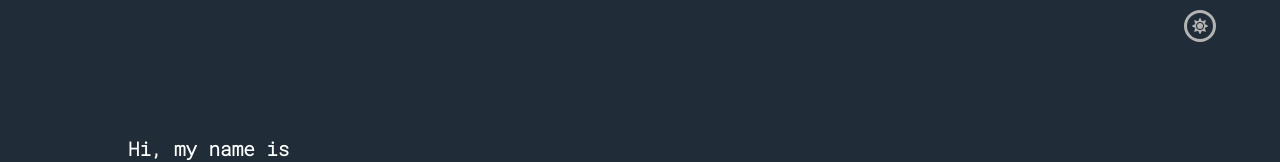
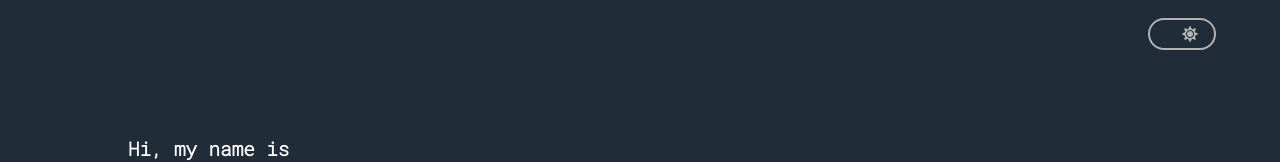
Before and after one commit to EECvision/porfolio-website, a React (Create React App) app: page / in a window 1280 px wide. Shown: the top 162 px of the page. Built offline with nearby package versions, Linux system fonts and the light colour scheme.

Commit message:
adjust fonts

```diff
--- a/src/components/about/about.module.css
+++ b/src/components/about/about.module.css
@@ -121,7 +121,7 @@
   }
 
   .aboutText {
-    font-size: 1.1rem;
+    font-size: 1rem;
     text-align: center;
   }
 }
--- a/src/components/banner/banner.module.css
+++ b/src/components/banner/banner.module.css
@@ -44,14 +44,12 @@
 @media screen and (max-width: 768px) {
   .bannerContainer {
     padding: 0 2rem;
-    margin-top: 1.5rem;
   }
 }
 
 @media screen and (max-width: 425px) {
   .bannerContainer {
     padding: 0 1rem;
-    margin-top: 1rem;
   }
   .textContainer {
     font-size: 1rem;
--- a/src/components/contact/contact.component.jsx
+++ b/src/components/contact/contact.component.jsx
@@ -24,15 +24,14 @@ const Contact = () => {
       </p>
       <p className={styles.contactHeader}>
         <span style={{ color: textColor }}>I am always available via </span>
-        <i
-          style={{ background: elementColor, padding: '0.5rem 1rem', borderRadius: '0.3rem', color: inputColor }}
-          className="icon fas fa-long-arrow-alt-down">
-        </i>
+        <span style={{ background: elementColor, padding: '0.4rem 1rem', borderRadius: '0.3rem', color: inputColor }}>
+          <i className="icon fas fa-long-arrow-alt-down"></i>
+        </span>
       </p>
       <div className={styles.contactListContainer}>
-        <div style={{ color: textColor }} className={styles.contact}> <i class="far fa-envelope"></i> ezekaemmanuel1710@gmail.com </div>
-        <div style={{ color: textColor }} className={styles.contact}> <i class="fas fa-phone-alt"></i> +234 80 6481 9800 </div>
-        <a style={{ border: `0.125rem solid ${inputColor}` }} className={styles.contact} href="https://twitter.com/EECvision"> <i class="fab fa-twitter"></i> </a>
+        <div style={{ color: textColor }} className={styles.contact}> <i className="far fa-envelope"></i> ezekaemmanuel1710@gmail.com </div>
+        <div style={{ color: textColor }} className={styles.contact}> <i className="fas fa-phone-alt"></i> +234 80 6481 9800 </div>
+        <a style={{ border: `0.125rem solid ${inputColor}` }} className={styles.contact} href="https://twitter.com/EECvision"> <i className="fab fa-twitter"></i> </a>
       </div>
     </section>
   )
--- a/src/components/contact/contact.module.css
+++ b/src/components/contact/contact.module.css
@@ -42,8 +42,21 @@
   font-weight: bold;
 }
 
-.contactHeader span {
+.contactHeader > span {
   margin-right: 1rem;
+}
+
+.contactHeader i {
+  animation: bounce 3s cubic-bezier(1, 1, 1, 1) infinite;
+}
+
+@keyframes bounce {
+  from {
+    transform: translate(0, 2px);
+  }
+  to {
+    transform: translate(0, -2px);
+  }
 }
 
 .contactListContainer {
@@ -89,6 +102,9 @@
   .contactContainer {
     padding: 0 1rem;
   }
+  .contactHeader {
+    font-size: 0.8rem;
+  }
   .header {
     margin-bottom: 2rem;
   }
@@ -99,6 +115,6 @@
     font-size: 1.5rem;
   }
   .text {
-    font-size: 1.1rem;
+    font-size: 1rem;
   }
 }
--- a/src/components/header/header.component.jsx
+++ b/src/components/header/header.component.jsx
@@ -55,14 +55,8 @@ const Header = () => {
           <div onClick={() =>{ dispatchNav(gotoProject()); toggleDropdown(!dropdown)}} className={styles.navItemDropdown}>Projects</div>
           <div onClick={() =>{ dispatchNav(gotoContact()); toggleDropdown(!dropdown)}} className={styles.navItemDropdown}>Contact</div>
         </div>
-        <div style={{ color: inputColor, border: `0.2rem solid ${inputColor}` }} onClick={() => dispatch(toggleMode())} className={styles.darkMode}>
-          {
-            mode
-              ?
-              <i className="fas fa-sun"></i>
-              :
-              <i className="fas fa-sun"></i>
-          }
+        <div style={{ color: inputColor, border: `0.13rem solid ${inputColor}` }} onClick={() => dispatch(toggleMode())} className={styles.darkMode}>
+            <i style={{ marginRight: `${!mode ? '-1rem' : '1rem'}` }} className="fas fa-sun"></i>
         </div>
         <div
           style={{ color: textColor, border: `0.1rem solid ${textColor}` }}
@@ -71,7 +65,7 @@ const Header = () => {
             dispatchNav(scrollToTop())
           }}
           ref={scrollRef} className={styles.scrollToTop}>
-          <i class="fas fa-angle-up"></i>
+          <i className="fas fa-angle-up"></i>
         </div>
       </div>
     </nav>
--- a/src/components/header/header.module.css
+++ b/src/components/header/header.module.css
@@ -8,6 +8,7 @@
   left: 0;
   z-index: 10;
   transition: top 0.3s;
+  box-shadow: 1px 1px 3px grey;
 }
 
 .navContainer {
@@ -49,14 +50,18 @@
   width: 2rem;
   height: 2rem;
   position: absolute;
-  top: 5rem;
+  top: 5.5rem;
   right: 4rem;
-  padding: 0.4rem;
+  padding: 0.4rem 2rem;
   cursor: pointer;
-  border-radius: 50%;
+  border-radius: 1rem;
   display: flex;
   align-items: center;
   justify-content: center;
+}
+
+.darkMode i {
+  transition: all 0.2s ease-in-out;
 }
 
 .dropdown {
--- a/src/components/project/project.module.css
+++ b/src/components/project/project.module.css
@@ -184,6 +184,10 @@
     display: none;
   }
 
+  .linksInverted {
+    display: none;
+  }
+
   .upLinks {
     display: flex;
   }
@@ -191,6 +195,10 @@
   .link {
     padding: 0.2rem 0.4rem;
     border-radius: 0.2rem;
+  }
+
+  .name {
+    margin-right: 1rem;
   }
 }
 
--- a/src/index.css
+++ b/src/index.css
@@ -18,7 +18,7 @@ code {
   padding: 0;
   list-style-type: none;
   scroll-behavior: smooth;
-  /* transition: all 0.1s ease-in-out; */
+  /* transition: all 0.05s ease-in-out; */
 }
 
 a {
```
